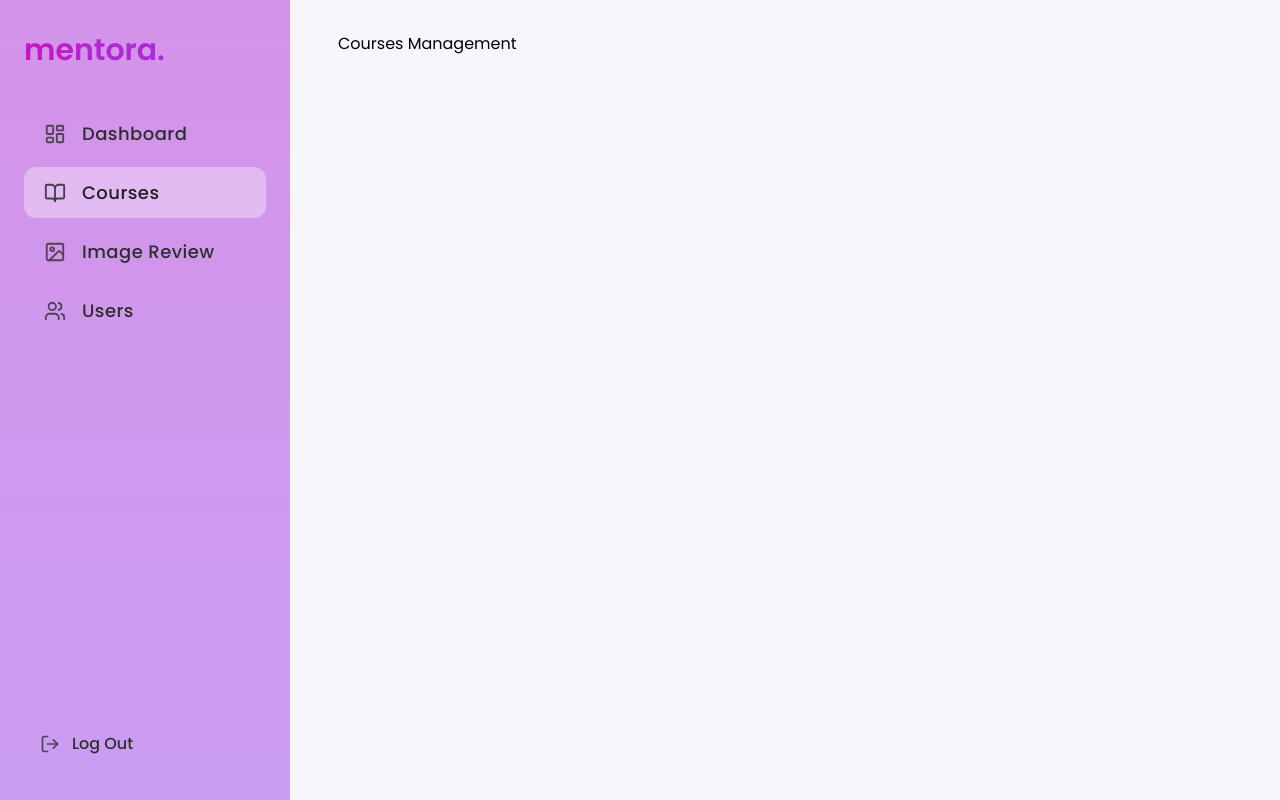
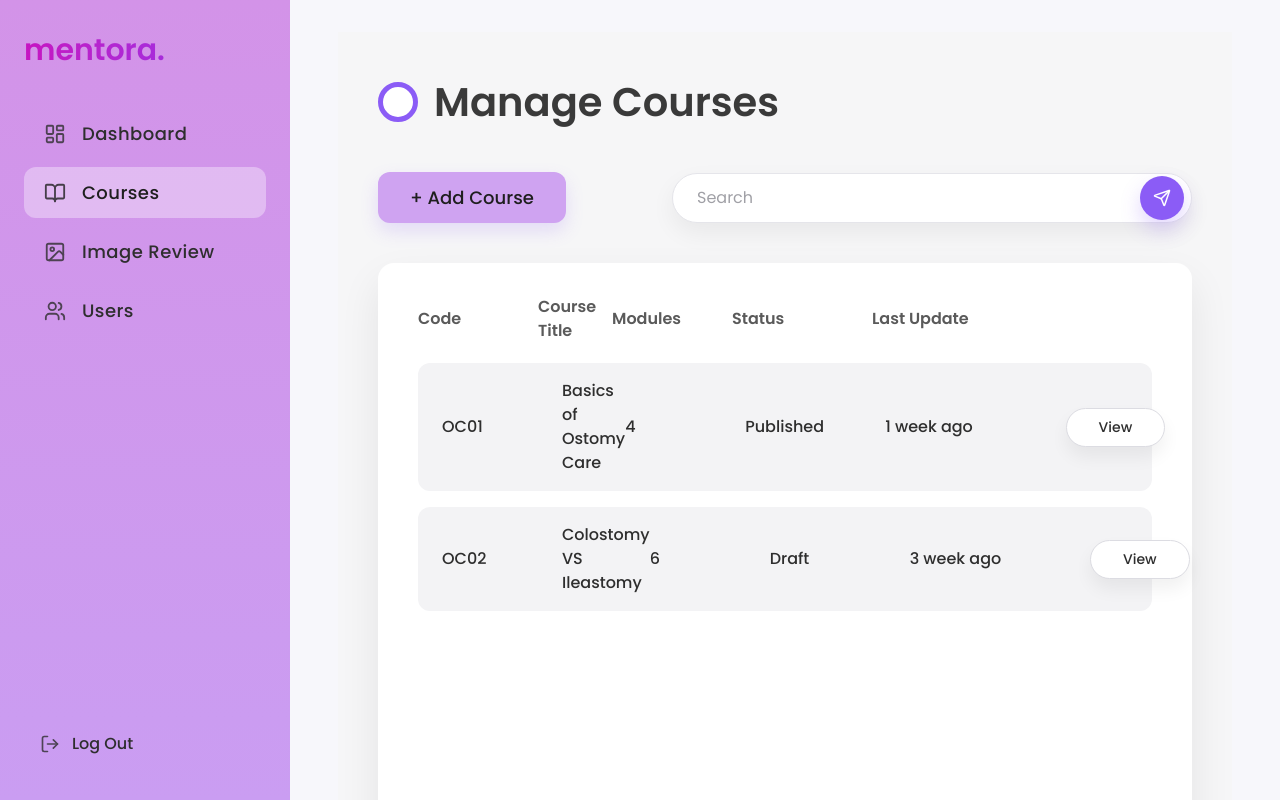
Before and after one commit to muijayaweera/mentora-admin-web, a React (Vite) app: page /courses in a window 1280 px wide. Shown: the top 800 px of the page. Built offline with nearby package versions, Linux system fonts and the light colour scheme; the HTML template or start-up script is replaced by a standard one.

Commit message:
courses initial update

```diff
--- a/src/pages/Courses.jsx
+++ b/src/pages/Courses.jsx
@@ -1,3 +1,134 @@
+import { useMemo, useState } from "react";
+import { Send } from "lucide-react";
+
+const DUMMY_COURSES = [
+  {
+    code: "OC01",
+    title: "Basics of Ostomy Care",
+    modules: 4,
+    status: "Published",
+    lastUpdate: "1 week ago",
+  },
+  {
+    code: "OC02",
+    title: "Colostomy VS Ileastomy",
+    modules: 6,
+    status: "Draft",
+    lastUpdate: "3 week ago",
+  },
+];
+
 export default function Courses() {
-  return <h2>Courses Management</h2>;
+  const [search, setSearch] = useState("");
+
+  const filtered = useMemo(() => {
+    const q = search.trim().toLowerCase();
+    if (!q) return DUMMY_COURSES;
+    return DUMMY_COURSES.filter(
+      (c) =>
+        c.code.toLowerCase().includes(q) ||
+        c.title.toLowerCase().includes(q) ||
+        c.status.toLowerCase().includes(q)
+    );
+  }, [search]);
+
+  return (
+    <div className="min-h-screen w-full bg-[#F6F6F7] px-10 py-10 font-[Poppins]">
+      {/* Header */}
+      <div className="flex items-center gap-4">
+        <div className="h-10 w-10 rounded-full border-[5px] border-[#8B5CF6] bg-white" />
+        <h1 className="text-[40px] font-semibold text-[#3A3A3A]">
+          Manage Courses
+        </h1>
+      </div>
+
+      {/* Top actions */}
+      <div className="mt-10 flex items-center justify-between">
+        <button
+          className="rounded-xl bg-[#CFA3F1] px-8 py-3 text-[18px] font-medium text-[#1F1F1F]
+                     shadow-[0_8px_18px_rgba(139,92,246,0.18)] hover:opacity-95 transition"
+          onClick={() => {
+            // later: navigate("/courses/new")
+            console.log("Add Course clicked");
+          }}
+        >
+          + Add Course
+        </button>
+
+        {/* Search */}
+        <div className="relative w-[520px]">
+          <input
+            value={search}
+            onChange={(e) => setSearch(e.target.value)}
+            placeholder="Search"
+            className="w-full rounded-full border border-[#E5E5EA] bg-white px-6 py-3 pr-16
+                       text-[16px] outline-none placeholder:text-[#A0A0A6]
+                       shadow-[0_10px_25px_rgba(0,0,0,0.06)]"
+          />
+          <button
+            className="absolute right-2 top-1/2 -translate-y-1/2 h-11 w-11 rounded-full
+                       bg-[#8B5CF6] grid place-items-center shadow-[0_10px_20px_rgba(139,92,246,0.25)]
+                       hover:opacity-95 transition"
+            onClick={() => console.log("Search submit:", search)}
+            aria-label="Search"
+          >
+            <Send size={18} className="text-white" />
+          </button>
+        </div>
+      </div>
+
+      {/* Table Card */}
+      <div
+        className="mt-10 w-full rounded-2xl bg-white px-10 py-8
+                   shadow-[0_18px_40px_rgba(0,0,0,0.08)]"
+      >
+        {/* Table header */}
+        <div className="grid grid-cols-[120px_1fr_120px_140px_160px_120px] items-center text-[16px] font-semibold text-[#5A5A5A]">
+          <div>Code</div>
+          <div>Course Title</div>
+          <div>Modules</div>
+          <div>Status</div>
+          <div>Last Update</div>
+          <div></div>
+        </div>
+
+        <div className="mt-5 space-y-4">
+          {filtered.map((c) => (
+            <div
+              key={c.code}
+              className="grid grid-cols-[120px_1fr_120px_140px_160px_120px] items-center
+                         rounded-xl bg-[#F3F3F5] px-6 py-4 text-[16px] text-[#2E2E2E]"
+            >
+              <div className="font-medium">{c.code}</div>
+              <div className="font-medium">{c.title}</div>
+              <div className="font-medium">{c.modules}</div>
+              <div className="font-medium">{c.status}</div>
+              <div className="font-medium">{c.lastUpdate}</div>
+
+              <div className="flex justify-end">
+                <button
+                  className="rounded-full border border-[#DCDCE2] bg-white px-8 py-2
+                             text-[14px] font-medium text-[#2E2E2E]
+                             shadow-[0_10px_18px_rgba(0,0,0,0.06)]
+                             hover:bg-[#FAFAFB] transition"
+                  onClick={() => console.log("View:", c.code)}
+                >
+                  View
+                </button>
+              </div>
+            </div>
+          ))}
+
+          {filtered.length === 0 && (
+            <div className="rounded-xl bg-[#F3F3F5] px-6 py-10 text-center text-[#6B6B6B]">
+              No courses found.
+            </div>
+          )}
+        </div>
+
+        {/* bottom space (like the design empty area) */}
+        <div className="h-[260px]" />
+      </div>
+    </div>
+  );
 }
```
